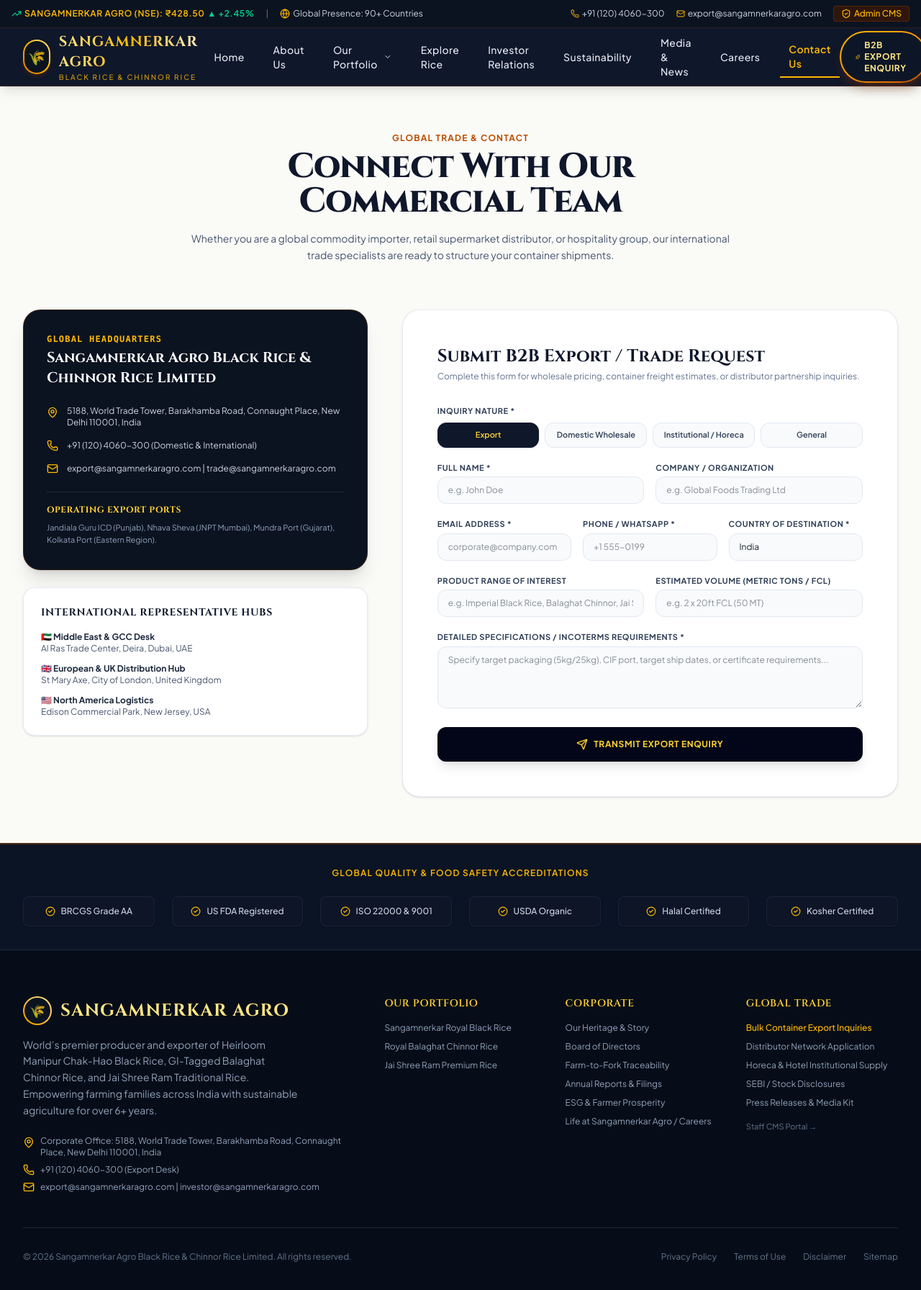
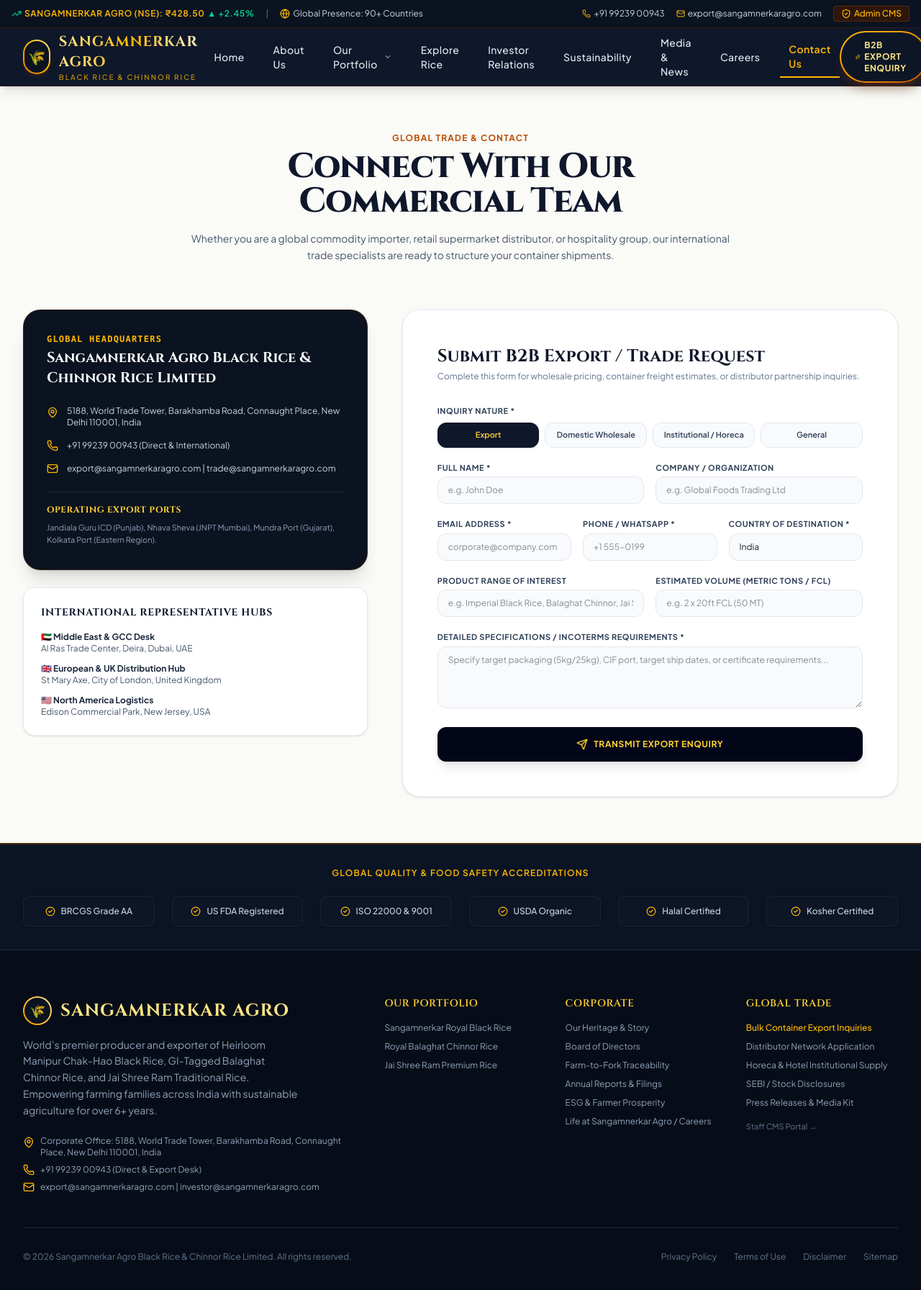
Before and after one commit to krishchute001-sketch/sangamnerkar-agro, a React (Vite) app in the folder frontend/: page /contact-us in a window 1280 px wide. Shown: the top 1792 px of the page at 72% size. Built offline with nearby package versions, Linux system fonts and the light colour scheme; no server answers; a web font is replaced by a local one.

Commit message:
feat: update contact phone number to +91 99239 00943 across contact page, navbar, and footer

```diff
--- a/frontend/src/components/Footer.tsx
+++ b/frontend/src/components/Footer.tsx
@@ -58,7 +58,7 @@
               </div>
               <div className="flex items-center space-x-2">
                 <Phone className="w-4 h-4 text-amber-400 shrink-0" />
-                <span>+91 (120) 4060-300 (Export Desk)</span>
+                <span>+91 99239 00943 (Direct & Export Desk)</span>
               </div>
               <div className="flex items-center space-x-2">
                 <Mail className="w-4 h-4 text-amber-400 shrink-0" />
--- a/frontend/src/components/Navbar.tsx
+++ b/frontend/src/components/Navbar.tsx
@@ -40,9 +40,9 @@
 
           {/* Contact & Admin Portal */}
           <div className="flex items-center space-x-4">
-            <a href="tel:+911204060300" className="hidden md:flex items-center hover:text-amber-300 transition-colors">
+            <a href="tel:+919923900943" className="hidden md:flex items-center hover:text-amber-300 transition-colors">
               <Phone className="w-3 h-3 mr-1 text-amber-400" />
-              +91 (120) 4060-300
+              +91 99239 00943
             </a>
             <a href="mailto:export@sangamnerkaragro.com" className="hidden lg:flex items-center hover:text-amber-300 transition-colors">
               <Mail className="w-3 h-3 mr-1 text-amber-400" />
--- a/frontend/src/pages/ContactUs.tsx
+++ b/frontend/src/pages/ContactUs.tsx
@@ -76,7 +76,7 @@
                 </div>
                 <div className="flex items-center space-x-3">
                   <Phone className="w-4 h-4 text-amber-400 shrink-0" />
-                  <span>+91 (120) 4060-300 (Domestic & International)</span>
+                  <span>+91 99239 00943 (Direct & International)</span>
                 </div>
                 <div className="flex items-center space-x-3">
                   <Mail className="w-4 h-4 text-amber-400 shrink-0" />
```
